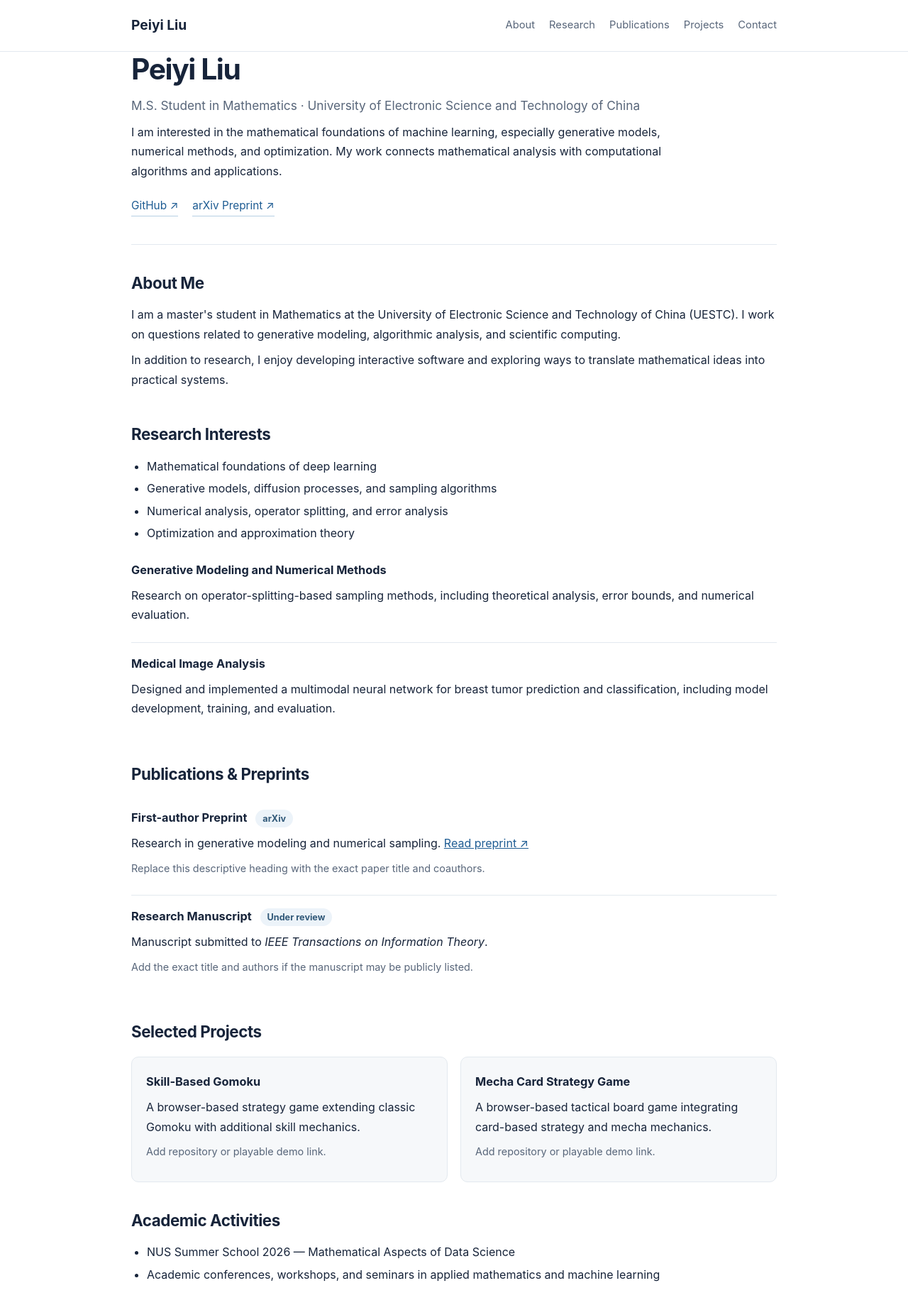
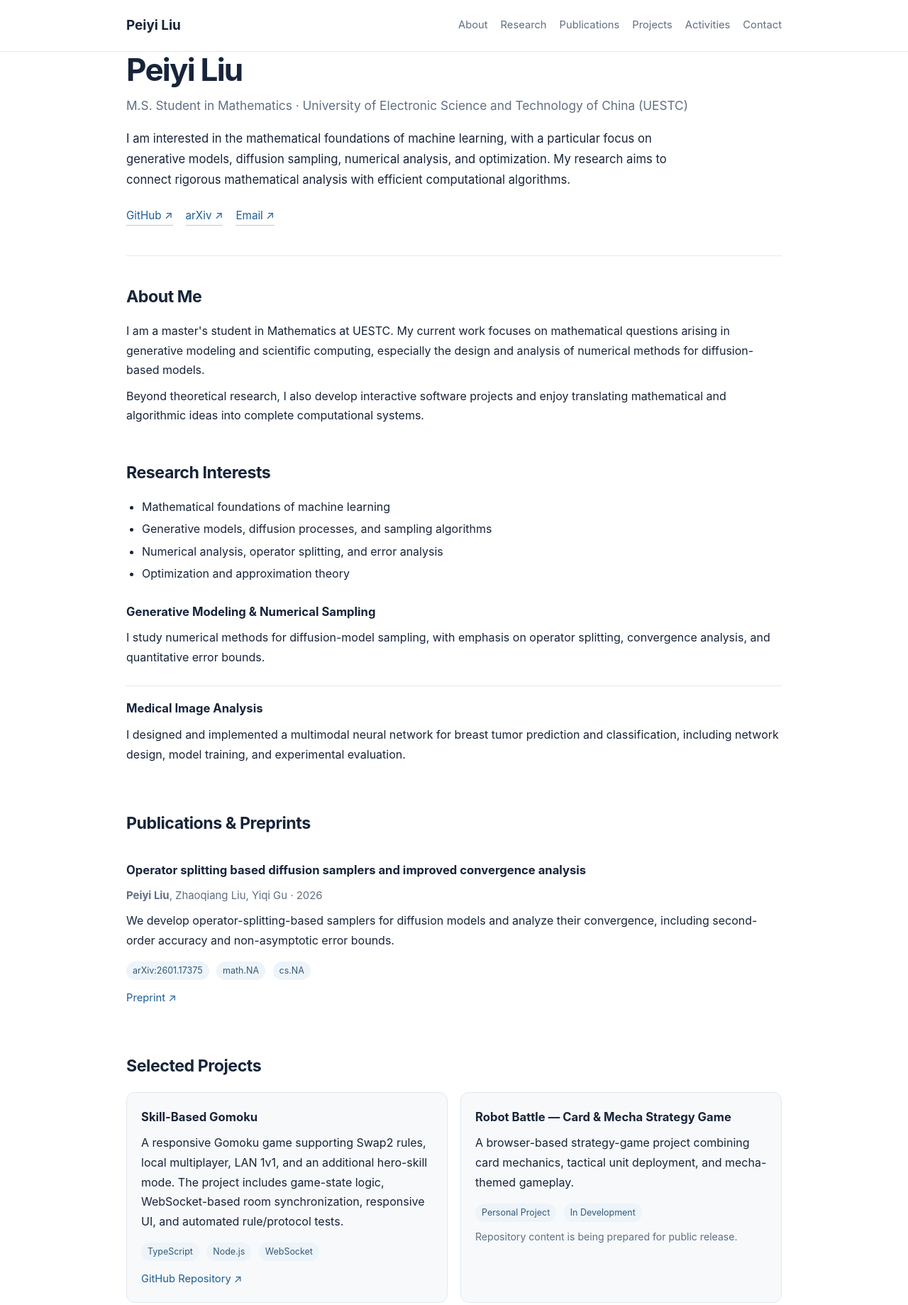
Before and after one commit to liupeiyi0101/liupeiyi0101.github.io, a plain HTML site: page index.html in a window 1280 px wide. Shown: the top 1839 px of the page at 71% size. Drawn offline with Linux system fonts and the light colour scheme.

Commit message:
Polish academic homepage content and project links

```diff
--- a/index.html
+++ b/index.html
@@ -3,114 +3,331 @@
 <head>
   <meta charset="utf-8">
   <meta name="viewport" content="width=device-width, initial-scale=1">
-  <meta name="description" content="Peiyi Liu — Mathematics graduate student interested in mathematical foundations of machine learning, generative models, and numerical analysis.">
+  <meta name="description" content="Peiyi Liu — M.S. student in Mathematics at UESTC. Research interests: mathematical foundations of machine learning, generative models, numerical analysis, and optimization.">
   <title>Peiyi Liu | Mathematics & Machine Learning</title>
   <style>
-    :root { --ink:#17243a; --muted:#58667a; --accent:#1e5c93; --line:#e3e9ef; --bg:#fff; --soft:#f6f8fa; }
+    :root {
+      --ink:#17243a;
+      --muted:#5f6f82;
+      --accent:#1e5c93;
+      --accent-dark:#174a78;
+      --line:#e2e8ef;
+      --bg:#ffffff;
+      --soft:#f7f9fb;
+      --tag:#edf4fa;
+    }
     * { box-sizing:border-box; }
     html { scroll-behavior:smooth; }
-    body { margin:0; background:var(--bg); color:var(--ink); font-family:-apple-system,BlinkMacSystemFont,"Segoe UI",Arial,sans-serif; font-size:16px; line-height:1.72; }
-    .wrap { max-width:960px; padding:0 25px; margin:auto; }
-    header { border-bottom:1px solid var(--line); background:white; }
-    .bar { display:flex; justify-content:space-between; align-items:center; gap:20px; min-height:72px; }
-    .brand { font-size:1.2rem; font-weight:700; color:var(--ink); text-decoration:none; white-space:nowrap; }
-    nav { display:flex; flex-wrap:wrap; gap:20px; }
-    nav a { font-size:.92rem; text-decoration:none; color:var(--muted); }
-    a { color:var(--accent); } a:hover,nav a:hover { text-decoration:underline; }
-    main { padding:54px 0 65px; }
-    h1 { font-size:2.55rem; line-height:1.2; margin:0 0 12px; letter-spacing:-.035em; }
-    .subtitle { font-size:1.08rem; color:var(--muted); margin:0; }
-    .hero { padding-bottom:39px; border-bottom:1px solid var(--line); }
-    .hero p { max-width:780px; }
-    .links { display:flex; gap:20px; flex-wrap:wrap; margin-top:22px; font-size:.96rem; }
-    .links a { text-decoration:none; border-bottom:1px solid #b5cfe4; }
-    section { padding-top:35px; }
-    h2 { margin:0 0 12px; font-size:1.4rem; letter-spacing:-.02em; }
-    h3 { margin:0 0 5px; font-size:1.02rem; }
+    body {
+      margin:0;
+      background:var(--bg);
+      color:var(--ink);
+      font-family:-apple-system,BlinkMacSystemFont,"Segoe UI",Arial,sans-serif;
+      font-size:16px;
+      line-height:1.72;
+    }
+    .wrap { max-width:980px; padding:0 28px; margin:auto; }
+    header {
+      position:sticky;
+      top:0;
+      z-index:10;
+      border-bottom:1px solid var(--line);
+      background:rgba(255,255,255,.96);
+      backdrop-filter:blur(8px);
+    }
+    .bar {
+      display:flex;
+      justify-content:space-between;
+      align-items:center;
+      gap:22px;
+      min-height:72px;
+    }
+    .brand {
+      font-size:1.18rem;
+      font-weight:700;
+      color:var(--ink);
+      text-decoration:none;
+      white-space:nowrap;
+    }
+    nav { display:flex; flex-wrap:wrap; gap:18px; }
+    nav a {
+      font-size:.92rem;
+      text-decoration:none;
+      color:var(--muted);
+    }
+    a { color:var(--accent); }
+    a:hover, nav a:hover { color:var(--accent-dark); text-decoration:underline; }
+    main { padding:62px 0 72px; }
+    h1 {
+      font-size:2.75rem;
+      line-height:1.15;
+      margin:0 0 10px;
+      letter-spacing:-.04em;
+    }
+    h2 {
+      margin:0 0 14px;
+      font-size:1.45rem;
+      letter-spacing:-.02em;
+    }
+    h3 {
+      margin:0 0 5px;
+      font-size:1.04rem;
+    }
     p { margin:9px 0; }
     ul { margin:8px 0; padding-left:22px; }
     li { margin:4px 0; }
-    .item { padding:15px 0; border-bottom:1px solid var(--line); }
+    .subtitle {
+      font-size:1.08rem;
+      color:var(--muted);
+      margin:0;
+    }
+    .hero {
+      padding-bottom:42px;
+      border-bottom:1px solid var(--line);
+    }
+    .hero p { max-width:810px; }
+    .hero .lead { font-size:1.04rem; margin-top:18px; }
+    .links {
+      display:flex;
+      gap:18px;
+      flex-wrap:wrap;
+      margin-top:24px;
+      font-size:.95rem;
+    }
+    .links a {
+      text-decoration:none;
+      border-bottom:1px solid #b7cfe3;
+    }
+    section { padding-top:38px; }
+    .item {
+      padding:17px 0;
+      border-bottom:1px solid var(--line);
+    }
     .item:last-child { border-bottom:none; }
-    .muted,.note { color:var(--muted); }
-    .note { font-size:.9rem; }
-    .pill { display:inline-block; background:#ecf3f9; color:#315979; padding:2px 10px; border-radius:30px; font-size:.79rem; margin-left:8px; }
-    .project-grid { display:grid; grid-template-columns:repeat(2,minmax(0,1fr)); gap:18px; margin-top:16px; }
-    .project { border:1px solid var(--line); border-radius:10px; padding:20px; background:var(--soft); }
-    footer { padding:25px 0; border-top:1px solid var(--line); color:var(--muted); font-size:.85rem; }
-    @media (max-width:620px) { .bar { align-items:flex-start; flex-direction:column; padding:18px 0; gap:8px; } nav { gap:12px; } main {padding-top:37px;} h1{font-size:2.1rem;} .project-grid {grid-template-columns:1fr;} }
+    .meta, .note { color:var(--muted); }
+    .meta { font-size:.93rem; }
+    .note { font-size:.88rem; }
+    .tag {
+      display:inline-block;
+      background:var(--tag);
+      color:#315979;
+      padding:2px 9px;
+      border-radius:999px;
+      font-size:.78rem;
+      margin-right:6px;
+      margin-top:7px;
+    }
+    .project-grid {
+      display:grid;
+      grid-template-columns:repeat(2,minmax(0,1fr));
+      gap:18px;
+      margin-top:16px;
+    }
+    .project {
+      border:1px solid var(--line);
+      border-radius:12px;
+      padding:20px;
+      background:var(--soft);
+    }
+    .project p:last-child { margin-bottom:0; }
+    .project-links { margin-top:13px; font-size:.92rem; }
+    .project-links a { text-decoration:none; }
+    .skills {
+      display:flex;
+      flex-wrap:wrap;
+      gap:8px;
+      margin-top:10px;
+    }
+    .skill {
+      border:1px solid var(--line);
+      border-radius:999px;
+      padding:4px 10px;
+      font-size:.85rem;
+      color:var(--muted);
+      background:white;
+    }
+    .contact-card {
+      border:1px solid var(--line);
+      border-radius:12px;
+      padding:20px;
+      background:var(--soft);
+    }
+    footer {
+      padding:26px 0;
+      border-top:1px solid var(--line);
+      color:var(--muted);
+      font-size:.85rem;
+    }
+    @media (max-width:680px) {
+      .bar { align-items:flex-start; flex-direction:column; padding:16px 0; gap:8px; }
+      nav { gap:12px; }
+      main { padding-top:42px; }
+      h1 { font-size:2.18rem; }
+      .project-grid { grid-template-columns:1fr; }
+    }
   </style>
 </head>
 <body>
-  <header><div class="wrap bar">
-    <a class="brand" href="#home">Peiyi Liu</a>
-    <nav aria-label="Main navigation">
-      <a href="#about">About</a><a href="#research">Research</a><a href="#publications">Publications</a><a href="#projects">Projects</a><a href="#contact">Contact</a>
-    </nav>
-  </div></header>
+  <header>
+    <div class="wrap bar">
+      <a class="brand" href="#home">Peiyi Liu</a>
+      <nav aria-label="Main navigation">
+        <a href="#about">About</a>
+        <a href="#research">Research</a>
+        <a href="#publications">Publications</a>
+        <a href="#projects">Projects</a>
+        <a href="#activities">Activities</a>
+        <a href="#contact">Contact</a>
+      </nav>
+    </div>
+  </header>
+
   <main class="wrap" id="home">
     <div class="hero">
       <h1>Peiyi Liu</h1>
-      <p class="subtitle">M.S. Student in Mathematics · University of Electronic Science and Technology of China</p>
-      <p>I am interested in the mathematical foundations of machine learning, especially generative models, numerical methods, and optimization. My work connects mathematical analysis with computational algorithms and applications.</p>
+      <p class="subtitle">M.S. Student in Mathematics · University of Electronic Science and Technology of China (UESTC)</p>
+      <p class="lead">
+        I am interested in the mathematical foundations of machine learning, with a particular focus on
+        generative models, diffusion sampling, numerical analysis, and optimization. My research aims to connect
+        rigorous mathematical analysis with efficient computational algorithms.
+      </p>
       <div class="links">
         <a href="https://github.com/liupeiyi0101" target="_blank" rel="noopener noreferrer">GitHub ↗</a>
-        <a href="https://arxiv.org/abs/2601.17375" target="_blank" rel="noopener noreferrer">arXiv Preprint ↗</a>
-        <!-- Add a public CV PDF to your repository, then uncomment: <a href="cv.pdf">Curriculum Vitae ↗</a> -->
+        <a href="https://arxiv.org/abs/2601.17375" target="_blank" rel="noopener noreferrer">arXiv ↗</a>
+        <a href="mailto:peiyiliu@std.uestc.edu.cn">Email ↗</a>
       </div>
     </div>
+
     <section id="about">
       <h2>About Me</h2>
-      <p>I am a master's student in Mathematics at the University of Electronic Science and Technology of China (UESTC). I work on questions related to generative modeling, algorithmic analysis, and scientific computing.</p>
-      <p>In addition to research, I enjoy developing interactive software and exploring ways to translate mathematical ideas into practical systems.</p>
+      <p>
+        I am a master's student in Mathematics at UESTC. My current work focuses on mathematical questions
+        arising in generative modeling and scientific computing, especially the design and analysis of numerical
+        methods for diffusion-based models.
+      </p>
+      <p>
+        Beyond theoretical research, I also develop interactive software projects and enjoy translating
+        mathematical and algorithmic ideas into complete computational systems.
+      </p>
     </section>
+
     <section id="research">
       <h2>Research Interests</h2>
       <ul>
-        <li>Mathematical foundations of deep learning</li>
+        <li>Mathematical foundations of machine learning</li>
         <li>Generative models, diffusion processes, and sampling algorithms</li>
         <li>Numerical analysis, operator splitting, and error analysis</li>
         <li>Optimization and approximation theory</li>
       </ul>
+
       <div class="item">
-        <h3>Generative Modeling and Numerical Methods</h3>
-        <p>Research on operator-splitting-based sampling methods, including theoretical analysis, error bounds, and numerical evaluation.</p>
+        <h3>Generative Modeling & Numerical Sampling</h3>
+        <p>
+          I study numerical methods for diffusion-model sampling, with emphasis on operator splitting,
+          convergence analysis, and quantitative error bounds.
+        </p>
       </div>
+
       <div class="item">
         <h3>Medical Image Analysis</h3>
-        <p>Designed and implemented a multimodal neural network for breast tumor prediction and classification, including model development, training, and evaluation.</p>
+        <p>
+          I designed and implemented a multimodal neural network for breast tumor prediction and classification,
+          including network design, model training, and experimental evaluation.
+        </p>
       </div>
     </section>
+
     <section id="publications">
       <h2>Publications & Preprints</h2>
       <div class="item">
-        <h3>First-author Preprint <span class="pill">arXiv</span></h3>
-        <p>Research in generative modeling and numerical sampling. <a href="https://arxiv.org/abs/2601.17375" target="_blank" rel="noopener noreferrer">Read preprint ↗</a></p>
-        <p class="note">Replace this descriptive heading with the exact paper title and coauthors.</p>
-      </div>
-      <div class="item">
-        <h3>Research Manuscript <span class="pill">Under review</span></h3>
-        <p>Manuscript submitted to <em>IEEE Transactions on Information Theory</em>.</p>
-        <p class="note">Add the exact title and authors if the manuscript may be publicly listed.</p>
+        <h3>Operator splitting based diffusion samplers and improved convergence analysis</h3>
+        <p class="meta"><strong>Peiyi Liu</strong>, Zhaoqiang Liu, Yiqi Gu · 2026</p>
+        <p>
+          We develop operator-splitting-based samplers for diffusion models and analyze their convergence,
+          including second-order accuracy and non-asymptotic error bounds.
+        </p>
+        <span class="tag">arXiv:2601.17375</span>
+        <span class="tag">math.NA</span>
+        <span class="tag">cs.NA</span>
+        <p class="project-links">
+          <a href="https://arxiv.org/abs/2601.17375" target="_blank" rel="noopener noreferrer">Preprint ↗</a>
+        </p>
       </div>
     </section>
+
     <section id="projects">
       <h2>Selected Projects</h2>
       <div class="project-grid">
-        <div class="project"><h3>Skill-Based Gomoku</h3><p>A browser-based strategy game extending classic Gomoku with additional skill mechanics.</p><p class="note">Add repository or playable demo link.</p></div>
-        <div class="project"><h3>Mecha Card Strategy Game</h3><p>A browser-based tactical board game integrating card-based strategy and mecha mechanics.</p><p class="note">Add repository or playable demo link.</p></div>
+        <div class="project">
+          <h3>Skill-Based Gomoku</h3>
+          <p>
+            A responsive Gomoku game supporting Swap2 rules, local multiplayer, LAN 1v1, and an additional
+            hero-skill mode. The project includes game-state logic, WebSocket-based room synchronization,
+            responsive UI, and automated rule/protocol tests.
+          </p>
+          <div>
+            <span class="tag">TypeScript</span>
+            <span class="tag">Node.js</span>
+            <span class="tag">WebSocket</span>
+          </div>
+          <p class="project-links">
+            <a href="https://github.com/liupeiyi0101/skill-gomoku" target="_blank" rel="noopener noreferrer">GitHub Repository ↗</a>
+          </p>
+        </div>
+
+        <div class="project">
+          <h3>Robot Battle — Card & Mecha Strategy Game</h3>
+          <p>
+            A browser-based strategy-game project combining card mechanics, tactical unit deployment,
+            and mecha-themed gameplay.
+          </p>
+          <div>
+            <span class="tag">Personal Project</span>
+            <span class="tag">In Development</span>
+          </div>
+          <p class="note">Repository content is being prepared for public release.</p>
+        </div>
       </div>
     </section>
+
     <section id="activities">
       <h2>Academic Activities</h2>
-      <ul><li>NUS Summer School 2026 — Mathematical Aspects of Data Science</li><li>Academic conferences, workshops, and seminars in applied mathematics and machine learning</li></ul>
+      <div class="item">
+        <h3>NUS Summer School 2026</h3>
+        <p class="meta">Mathematical Aspects of Data Science</p>
+      </div>
+      <div class="item">
+        <h3>Conferences, Workshops & Seminars</h3>
+        <p>
+          Participated in academic activities in applied mathematics, machine learning, numerical analysis,
+          and related areas.
+        </p>
+      </div>
     </section>
+
+    <section id="skills">
+      <h2>Technical Skills</h2>
+      <div class="skills">
+        <span class="skill">Python</span>
+        <span class="skill">MATLAB</span>
+        <span class="skill">LaTeX</span>
+        <span class="skill">TypeScript</span>
+        <span class="skill">Numerical Computing</span>
+        <span class="skill">Scientific Writing</span>
+      </div>
+    </section>
+
     <section id="contact">
       <h2>Contact</h2>
-      <p>GitHub: <a href="https://github.com/liupeiyi0101">github.com/liupeiyi0101</a></p>
-      <p class="note">Add your academic email and CV here when ready.</p>
+      <div class="contact-card">
+        <p>Email: <a href="mailto:peiyiliu@std.uestc.edu.cn">peiyiliu@std.uestc.edu.cn</a></p>
+        <p>GitHub: <a href="https://github.com/liupeiyi0101" target="_blank" rel="noopener noreferrer">github.com/liupeiyi0101 ↗</a></p>
+      </div>
     </section>
   </main>
-  <footer><div class="wrap">© 2026 Peiyi Liu · Hosted on GitHub Pages</div></footer>
+
+  <footer>
+    <div class="wrap">© 2026 Peiyi Liu · Hosted on GitHub Pages</div>
+  </footer>
 </body>
 </html>
```
